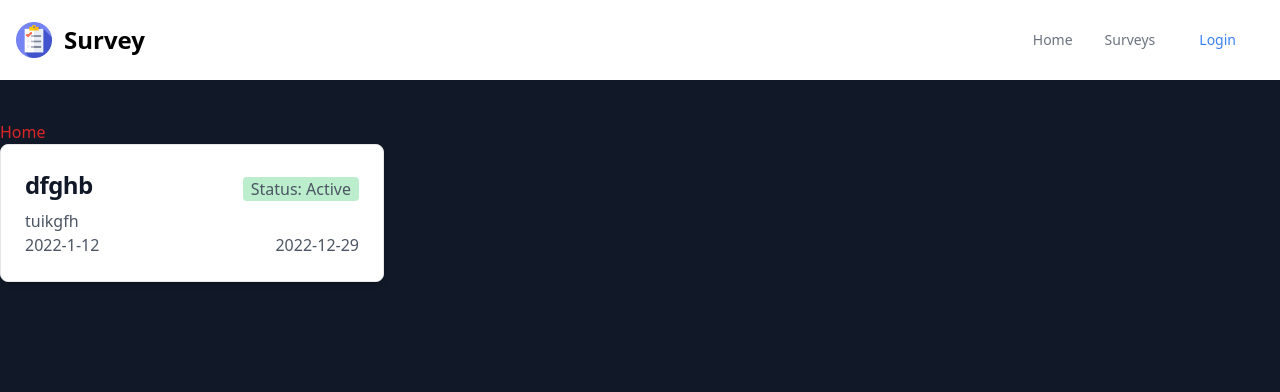
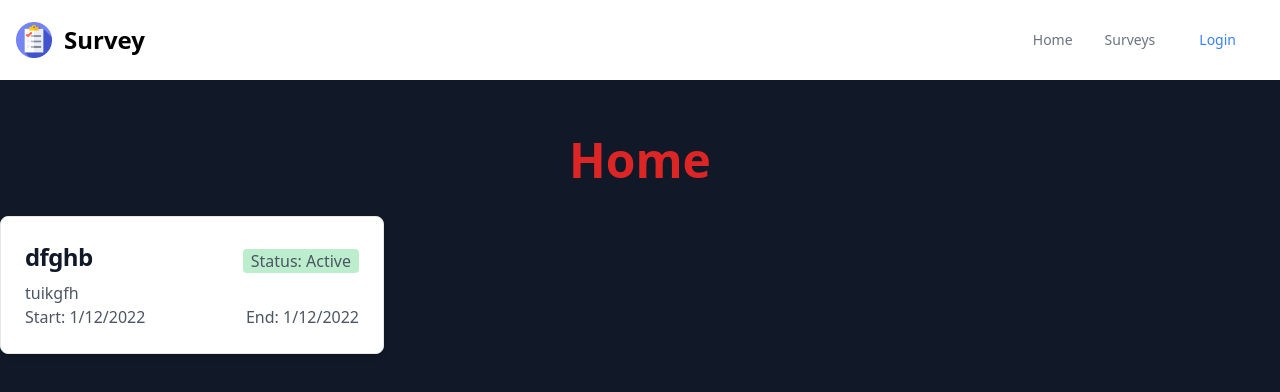
Before and after one commit to vijaystroup/cop4710-project, a Next.js app: page / in a window 1280 px wide. Shown: the top 392 px of the page. Built offline with nearby package versions, Linux system fonts and the light colour scheme.

Commit message:
Changed survey cards added styling to 'Home"

```diff
--- a/components/surveyCards.tsx
+++ b/components/surveyCards.tsx
@@ -23,9 +23,9 @@ const SurveyCards: FC <surveyCardInterface> = ({surveyName, surveyDesc, id, star
 
             </div>
             <p className="font-normal text-gray-600 dark:text-gray-400">{surveyDesc}</p>
-            <div className="flex items-center justify-between">
-                <p className="font-normal text-gray-600 dark:text-white">{start}</p>
-                <p className="font-normal text-gray-600 dark:text-white">{end}</p>
+            <div className="flex items-center justify-between space-x-10">
+                <p className="font-normal text-gray-600 dark:text-white">Start: {new Date(start).toLocaleDateString("en-US")}</p>
+                <p className="font-normal text-gray-600 dark:text-white">End: {new Date(start).toLocaleDateString("en-US")}</p>
             </div>
         </Link>
     )
--- a/pages/index.tsx
+++ b/pages/index.tsx
@@ -1,9 +1,19 @@
 import type { NextPage } from 'next'
 import Head from 'next/head'
+// import { useEffect } from 'react'
 import Header from '../components/header'
 import SurveyCards from '../components/surveyCards'
+// import user from '../lib/user'
+
+
 
 const Home: NextPage = () => {
+
+  // useEffect(() => {
+  //   console.log('hi')
+  //   console.log(user)
+  // }, [])
+
   return (
     <>
       <Head>
@@ -13,7 +23,7 @@ const Home: NextPage = () => {
       <Header />
 
       <main className='h-[calc(100vh-80px-40px)] bg-gray-900'>
-        <h1 className='text-red-600'>Home</h1>
+        <h1 className='p-4 mb-4 text-5xl font-bold text-center text-red-600'>Home</h1>
         <SurveyCards id={5} surveyDesc="tuikgfh" surveyName='dfghb' start='2022-1-12' end="2022-12-29"/>
       </main>
     </>
```
